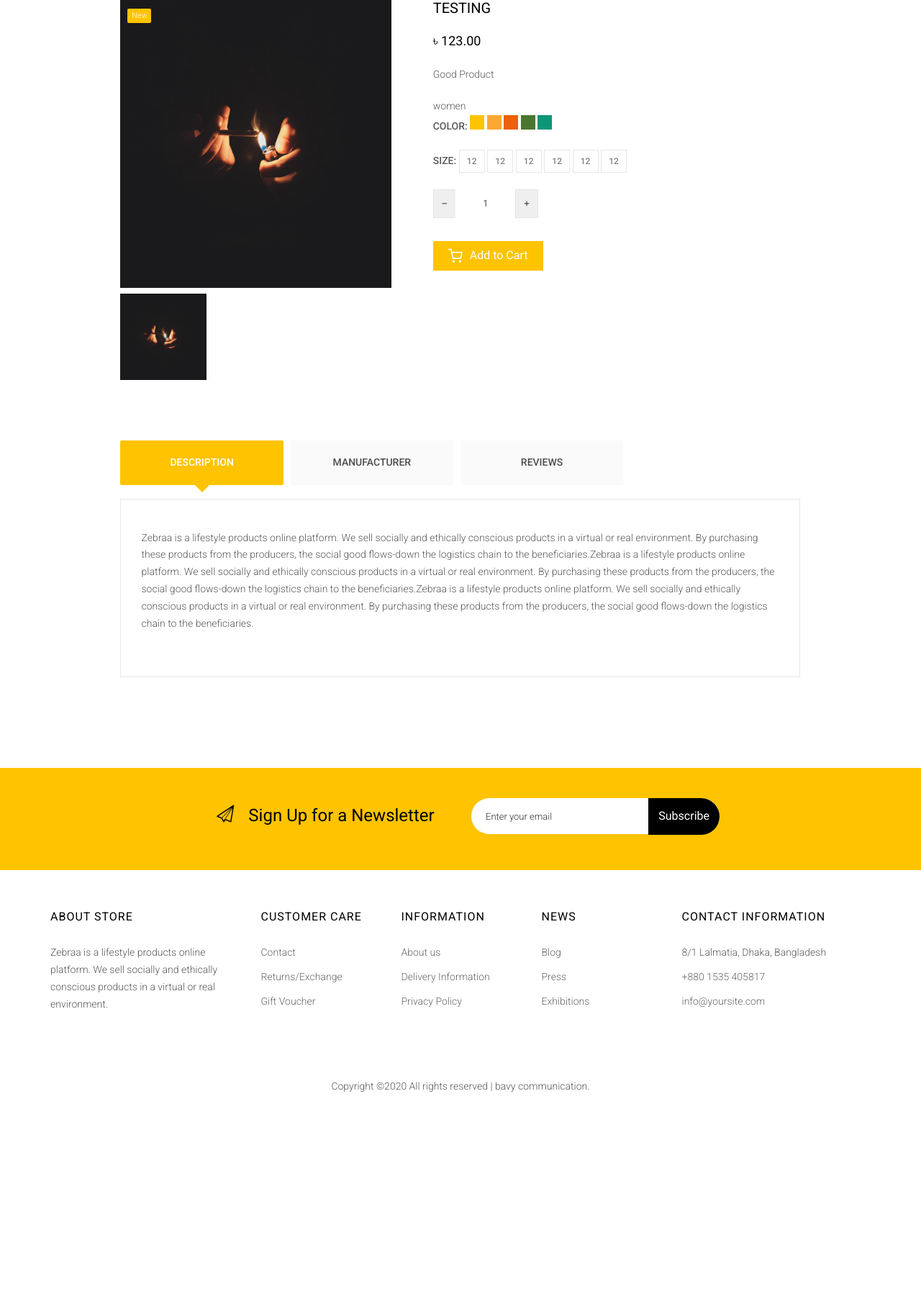
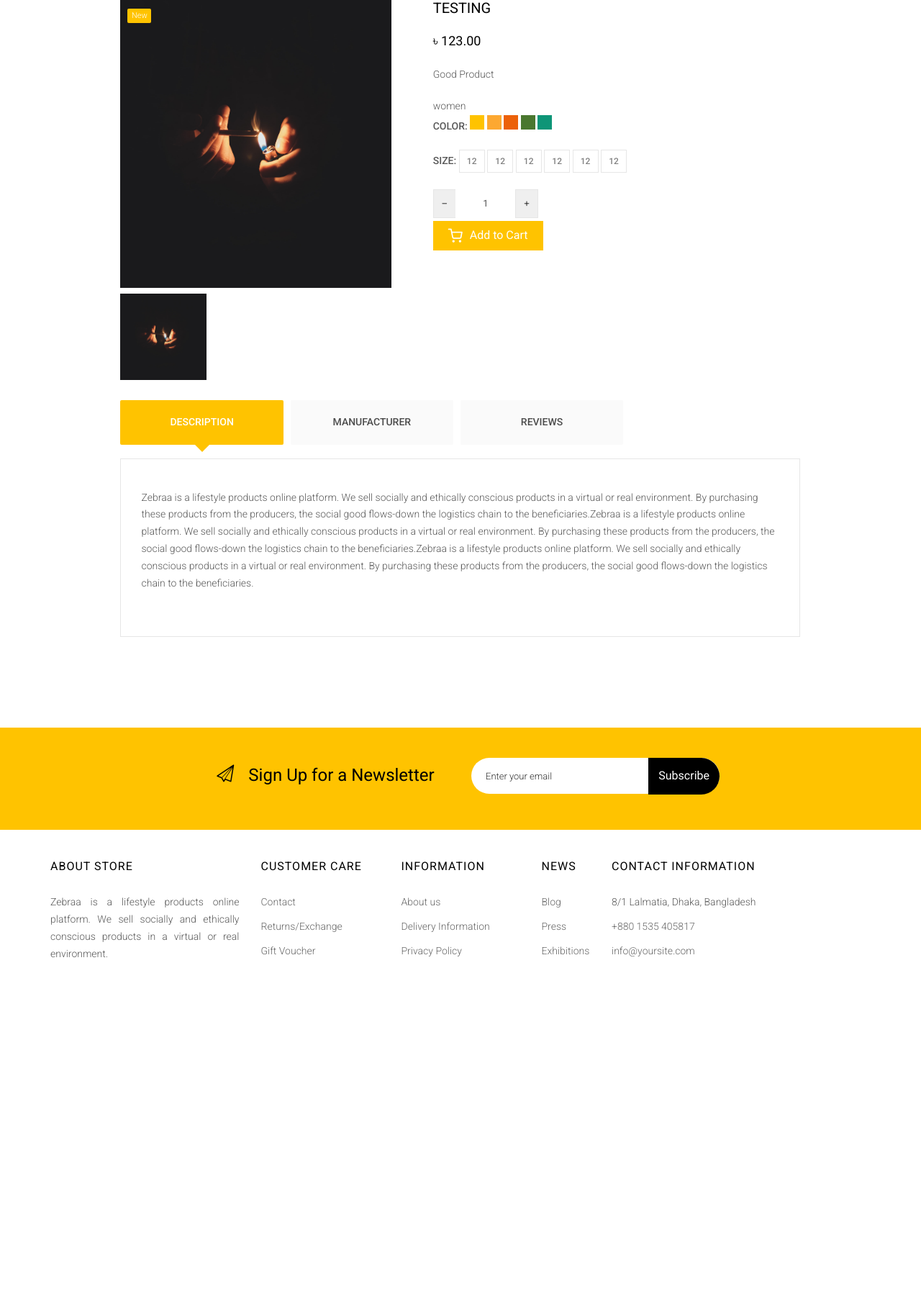
Before and after one commit to mehedishovon01/DjangoProject-Self-Learning-eCommerce-, a Django app: a page that uses templates/layouts/base.html in a window 1280 px wide. Shown: the part 122-1920 px from the top of the page at 72% size. Before the commit the page ends 1639 px from the top, so only its background shows below. Run offline with Django 3.2, Linux system fonts and the light colour scheme; data comes from the database, SQL or seed files in the repository; some libraries are stand-ins or nearby versions; some web fonts are replaced.

Commit message:
Remote Job From Home

```diff
--- a/static/css/style.css
+++ b/static/css/style.css
@@ -1579,17 +1579,17 @@
   margin: 0;
   padding: 0; }
   .colorlib-social-icons li {
-    margin: 0;
-    padding: 0;
+    margin: 10px;
+    padding-left: 108px;
     list-style: none;
     display: -moz-inline-stack;
-    display: inline-block;
-    zoom: 1;
+    /*display: inline-block;*/
+    zoom: 5;
     *display: inline; }
     .colorlib-social-icons li a {
       display: -moz-inline-stack;
       display: inline-block;
-      zoom: 1;
+      zoom: 2;
       *display: inline;
       color: #FFC300;
       padding-left: 10px;
@@ -1679,7 +1679,7 @@
   padding: 14px; }
 
 #colorlib-footer {
-  padding: 4em 0 0 0; }
+  padding: 3em 0 0 0; }
   #colorlib-footer .colorlib-footer-links {
     padding: 0;
     margin: 0; }
@@ -1708,7 +1708,7 @@
     color: #000;
     letter-spacing: 1px; }
   #colorlib-footer .copy {
-    padding: 1em 0; }
+    padding: 2em 0; }
     #colorlib-footer .copy p {
       margin-bottom: 0; }
 
@@ -2091,13 +2091,13 @@
     border-color: #FFC300; }
 
 .row-pb-lg {
-  padding-bottom: 6em !important; }
+  padding-bottom: 2em !important; }
 
 .row-pb-md {
-  padding-bottom: 4em !important; }
+  padding-bottom: 0em !important; }
 
 .row-pb-sm {
-  padding-bottom: 2em !important; }
+  padding-bottom: 0em !important; }
 
 .nopadding {
   padding: 0 !important;
--- a/templates/layouts/base.html
+++ b/templates/layouts/base.html
@@ -124,7 +124,7 @@
 				<div class="row row-pb-md">
 					<div class="col-md-3 colorlib-widget">
 						<h4>About Store</h4>
-						<p>Zebraa is a lifestyle products online platform. We sell socially and ethically conscious products in a virtual or real environment.</p>
+						<p class="text-justify">Zebraa is a lifestyle products online platform. We sell socially and ethically conscious products in a virtual or real environment.</p>
 {#						<p>#}
 {#							<ul class="colorlib-social-icons">#}
 {#								<li><a href="#"><i class="icon-twitter"></i></a></li>#}
@@ -157,7 +157,7 @@
 						</p>
 					</div>
 
-					<div class="col-md-2">
+					<div class="col-md-1">
 						<h4>News</h4>
 						<ul class="colorlib-footer-links">
 							<li><a href="blog.html">Blog</a></li>
@@ -173,25 +173,26 @@
 							<li><a href="tel://1234567920">+880 1535 405817</a></li>
 							<li><a href="mailto:info@yoursite.com">info@yoursite.com</a></li>
 						</ul>
-{#                        <ul class="colorlib-social-icons">#}
-{#								<li><a href="#"><i class="icon-twitter"></i></a></li>#}
-{#								<li><a href="https://www.facebook.com/zebraalife/"><i class="icon-facebook"></i></a></li>#}
-{#								<li><a href="#"><i class="icon-linkedin"></i></a></li>#}
-{#								<li><a href="#"><i class="icon-dribbble"></i></a></li>#}
-{#						</ul>#}
 					</div>
-
+                    <div class="col-md-1">
+{#                        <h4>Social Media</h4>#}
+                        <ul class="colorlib-social-icons">
+                            <li><a href="#"><i class="icon-twitter"></i></a></li>
+                            <li><a href="https://www.facebook.com/zebraalife/"><i class="icon-facebook"></i></a></li>
+                            <li><a href="#"><i class="icon-linkedin"></i></a></li>
+                            <li><a href="#"><i class="icon-dribbble"></i></a></li>
+						</ul>
+					</div>
 				</div>
-
 			</div>
 			<div class="copy">
 				<div class="row">
 					<div class="col-md-12 text-center">
 						<p>
-
 							<span class="block"><!-- Link back to Colorlib can't be removed. Template is licensed under CC BY 3.0. -->
-Copyright &copy;<script>document.write(new Date().getFullYear());</script> All rights reserved | bavy communication.
-<!-- Link back to Colorlib can't be removed. Template is licensed under CC BY 3.0. --></span>
+                                Copyright &copy;<script>document.write(new Date().getFullYear());</script> All rights reserved | bavy communication.
+                                <!-- Link back to Colorlib can't be removed. Template is licensed under CC BY 3.0. -->
+                            </span>
 						</p>
 					</div>
 				</div>
```
